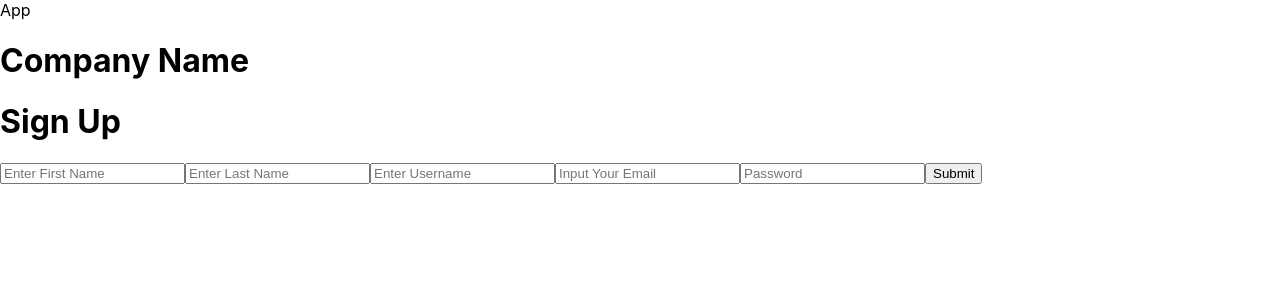
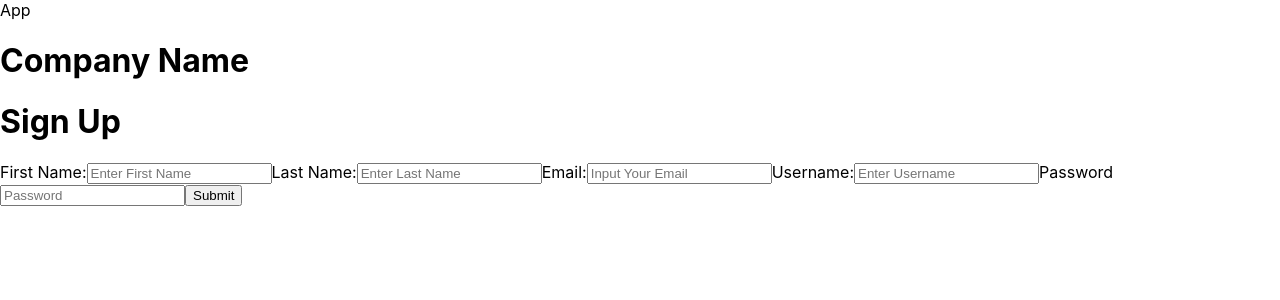
Before and after one commit to NellyNel520/GA_Hackathon-Digital_Equity, a React (Create React App) app in the folder client/: page / in a window 1280 px wide. Shown: the top 300 px of the page. Built offline with nearby package versions, Linux system fonts and the light colour scheme.

Commit message:
added a rough signupform

```diff
--- a/client/src/Components/SignupForm.js
+++ b/client/src/Components/SignupForm.js
@@ -3,12 +3,14 @@
       <div>
         <h1>Sign Up</h1>
         <form >
+            <label>First Name:</label>
         <input
             id='firstname'
             type='text'
             name='fistname'
             placeholder="Enter First Name"
           />
+          <label>Last Name:</label>
         <input
             id='lastname'
             type='text'
@@ -16,6 +18,15 @@
             placeholder="Enter Last Name"
             required
           />
+          <label>Email:</label>
+           <input
+            id='email'
+            type='text'
+            name="email"
+            placeholder="Input Your Email"
+            required
+          />
+          <label>Username:</label>
           <input
             id='username'
             type='text'
@@ -23,13 +34,7 @@
             placeholder="Enter Username"
             required
           />
-          <input
-            id='email'
-            type='text'
-            name="email"
-            placeholder="Input Your Email"
-            required
-          />
+         <label>Password</label>
          <input
             id='password'
             type='password'
```
